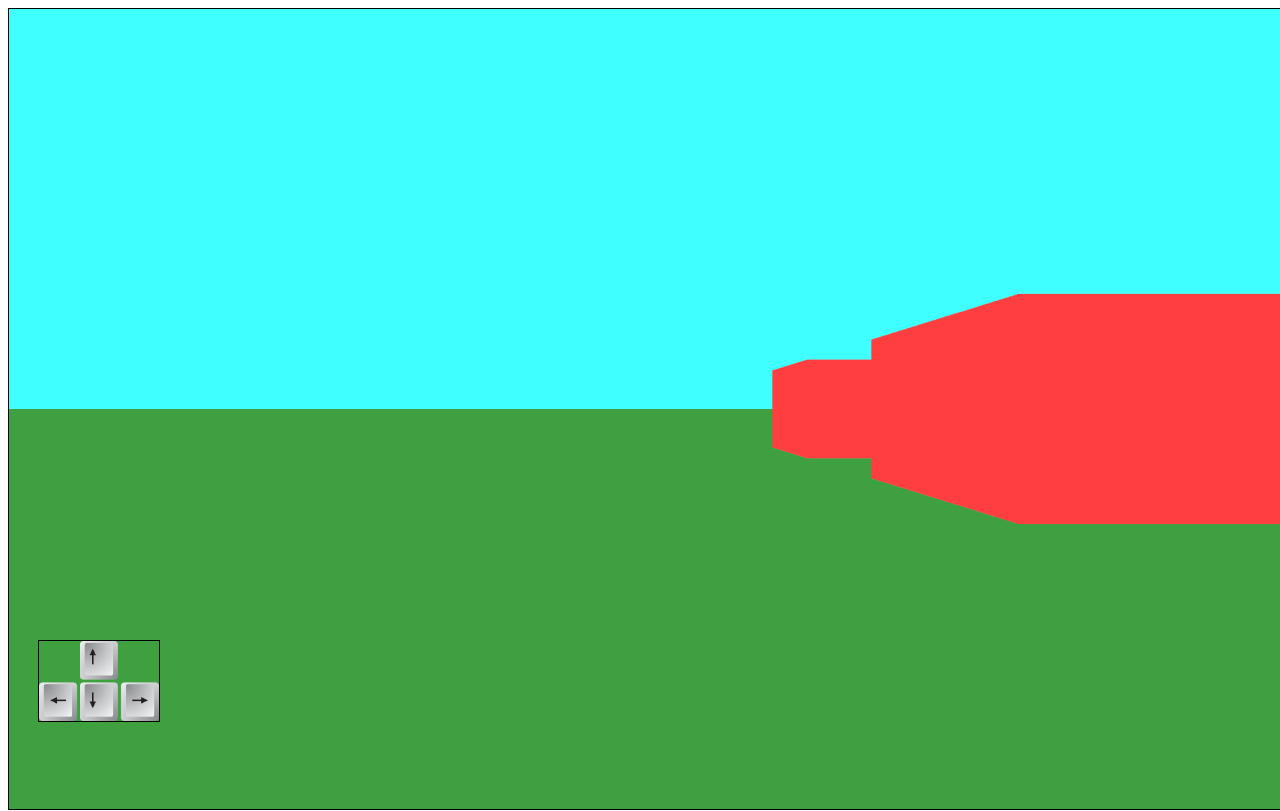
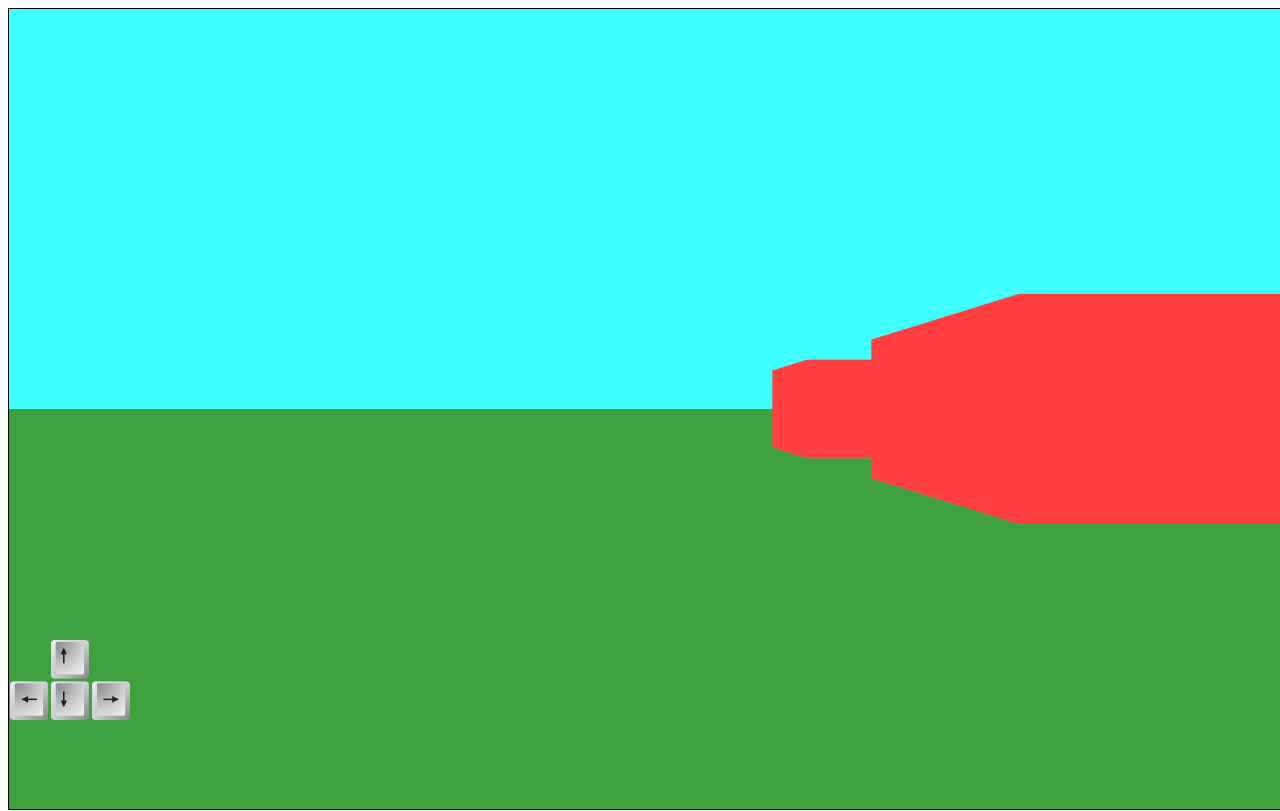
Before and after one commit to yenertuz/raycasting, a plain HTML site: page index.html in a window 1280 px wide. Shown: the top 811 px of the page. Drawn offline with Linux system fonts and the light colour scheme.

Commit message:
readjust arrows

```diff
--- a/style.css
+++ b/style.css
@@ -41,8 +41,7 @@ body {
   height: 10vh;
   width: 15vh;
   top: 80vh;
-  left: 3vw;
-  border: 1px solid black;
+  left: 10px;
 }
 
 #up-arrow {
@@ -50,7 +49,7 @@ body {
   height: 5vh;
   width: 5vh;
   top: 80vh;
-  left: 5.8vw;
+  left: 50px;
 }
 
 #down-arrow {
@@ -58,7 +57,7 @@ body {
   height: 5vh;
   width: 5vh;
   top: 85vh;
-  left: 5.8vw;
+  left: calc(10px + 5vh);
 }
 
 #left-arrow {
@@ -66,7 +65,8 @@ body {
   height: 5vh;
   width: 5vh;
   top: 85vh;
-  left: 2.8vw;
+  left: 10px;
+
 }
 
 #right-arrow {
@@ -74,5 +74,5 @@ body {
   height: 5vh;
   width: 5vh;
   top: 85vh;
-  left: 8.8vw;
+  left: calc(10px + 10vh);
 }
```
